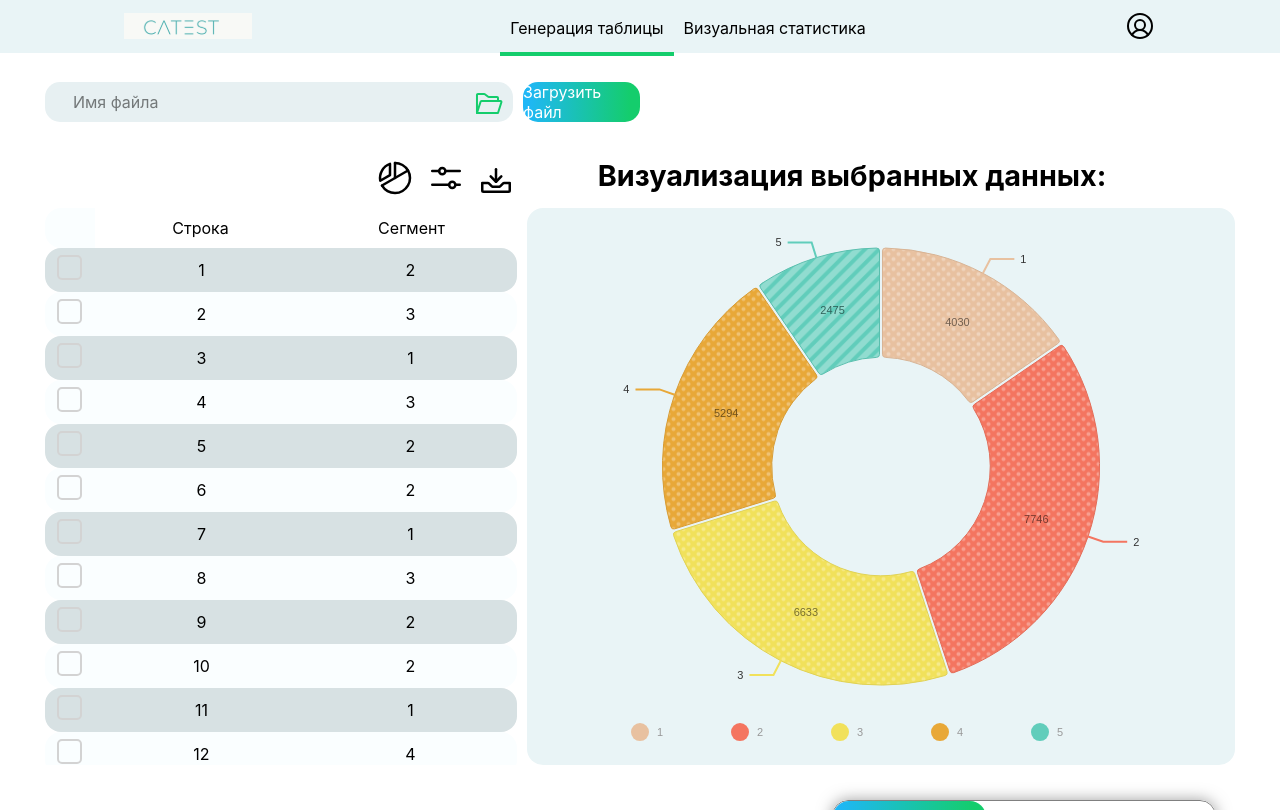
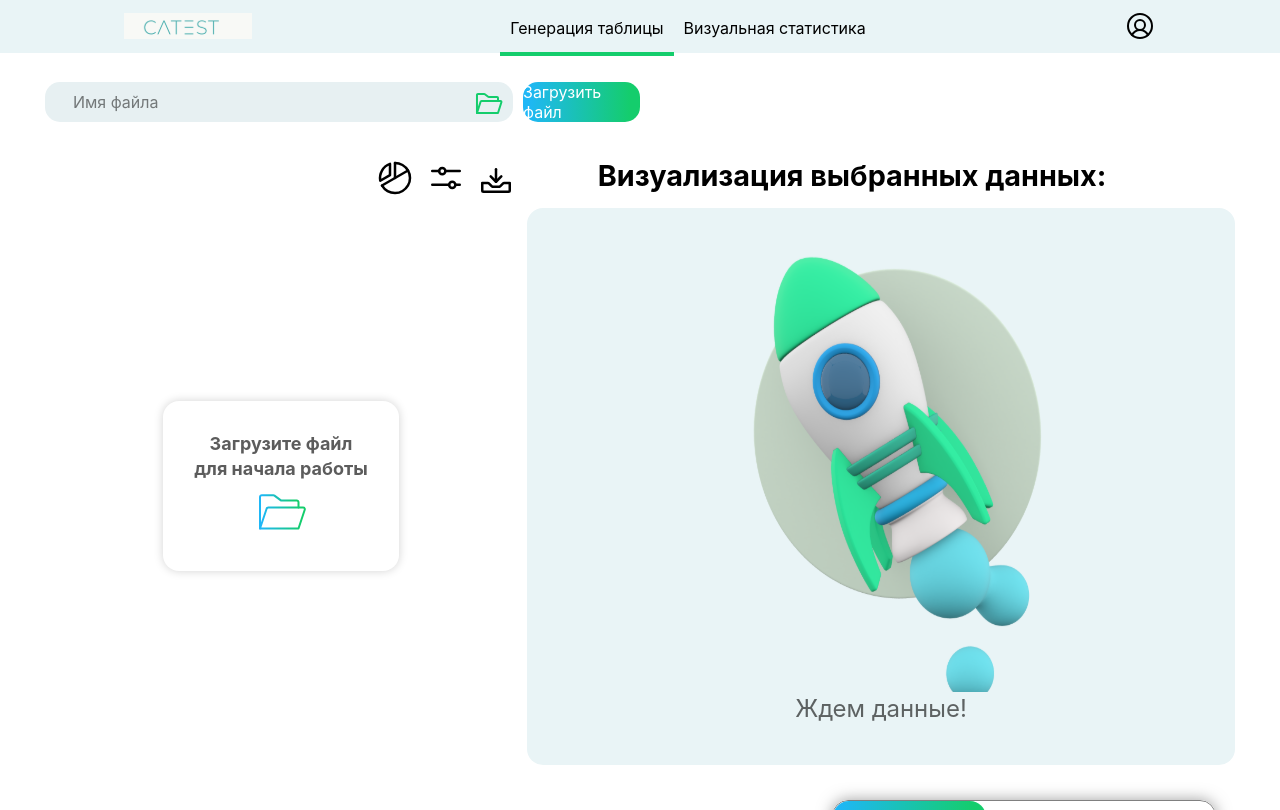
Before and after one commit to cp-final/front, a React (Create React App) app: page / in a window 1280 px wide. Built offline with nearby package versions, Linux system fonts and the light colour scheme.

Commit message:
empty data handling

```diff
--- /dev/null
+++ b/src/components/HomePage/HomePageSidebar/ChartWidget/ChartPlaceholder/ChartPlaceholder.jsx
@@ -0,0 +1,16 @@
+import React from 'react';
+import pic from "./../../../../../assets/Vectary texture.svg";
+import s from "./ChartPlaceholder.module.css";
+
+const ChartPlaceholder = () => {
+    return (
+        <div className={s.wrapper}>
+            <div className={s.box}>
+                <img src={pic} alt=""/>
+                Ждем данные!
+            </div>
+        </div>
+    )
+};
+
+export default ChartPlaceholder;
--- /dev/null
+++ b/src/components/HomePage/HomePageSidebar/ChartWidget/ChartPlaceholder/ChartPlaceholder.module.css
@@ -0,0 +1,24 @@
+.wrapper {
+    width: 100%;
+    height: 100%;
+    display: flex;
+    justify-content: center;
+    align-items: center;
+}
+
+.box {
+    width: 50%;
+    display: flex;
+    flex-direction: column;
+    align-items: center;
+    font-style: normal;
+    font-weight: normal;
+    font-size: 24px;
+    line-height: 33px;
+    text-align: center;
+    color: rgba(0, 0, 0, 0.6);
+}
+
+.box > img {
+    object-fit: contain;
+}
--- a/src/components/HomePage/HomePageSidebar/ChartWidget/ChartWidget.jsx
+++ b/src/components/HomePage/HomePageSidebar/ChartWidget/ChartWidget.jsx
@@ -2,12 +2,18 @@ import React from 'react';
 import s from "./ChartWidget.module.css";
 import Chart from "./Chart";
 import {connect} from "react-redux";
+import ChartPlaceholder from "./ChartPlaceholder/ChartPlaceholder";
+import WithFade from "../../../common/WithFade/WithFade";
 
 const ChartWidget = ({chartData}) => {
     return (
         <div className={s.wrapper}>
-
-            {chartData && <Chart data={chartData}/>}
+            <WithFade isIn={!chartData}>
+                <ChartPlaceholder />
+            </WithFade>
+            <WithFade isIn={chartData}>
+                <Chart data={chartData}/>
+            </WithFade>
         </div>
     )
 };
--- a/src/components/HomePage/HomePageSidebar/ChartWidget/ChartWidget.module.css
+++ b/src/components/HomePage/HomePageSidebar/ChartWidget/ChartWidget.module.css
@@ -3,4 +3,5 @@
     height: 100%;
     border-radius: 16px;
     background: #E9F4F6;
+    position: relative;
 }
--- a/src/components/TableWidget/DataTableWidget.jsx
+++ b/src/components/TableWidget/DataTableWidget.jsx
@@ -3,6 +3,8 @@ import {connect} from "react-redux";
 import DataTable from "./DataTable/DataTable";
 import s from "./DataTableWidget.module.css";
 import {getNewTableData, getTableData} from "../../store/reducers/dataReducer";
+import TablePlaceholder from "./TablePlaceholder/TablePlaceholder";
+import WithFade from "../common/WithFade/WithFade";
 
 const DataTableWidget = ({
                              data, portion, portionsCount,
@@ -11,7 +13,7 @@ const DataTableWidget = ({
 }) => {
     const ref = React.createRef();
     const load = () => {
-        //if (!initialized && !isFetching) getNewTableData();
+        if (!initialized && !isFetching) getNewTableData();
         if (portion <= portionsCount && initialized && !isFetching) getTableData(portion);
     };
 
@@ -19,16 +21,14 @@ const DataTableWidget = ({
         if (e.target.scrollHeight <= e.target.scrollTop + e.target.offsetHeight) load();
     };
 
-    useEffect(() => {
-        if (!initialized && !isFetching){
-            getNewTableData();
-            ref.current.scrollTop = 0;
-        }
-    }, [initialized, isFetching]);
-
     return (
         <div ref={ref} className={s.wrapper} onScroll={handleScroll}>
-            <DataTable data={data} isFetching={isFetching}/>
+            <WithFade isIn={!initialized}>
+                <TablePlaceholder/>
+            </WithFade>
+            <WithFade isIn={initialized}>
+                <DataTable data={data} isFetching={isFetching}/>
+            </WithFade>
         </div>
     )
 };
--- a/src/components/TableWidget/DataTableWidget.module.css
+++ b/src/components/TableWidget/DataTableWidget.module.css
@@ -2,6 +2,7 @@
     width: 100%;
     height: 100%;
     overflow-y: scroll;
+    position: relative;
 }
 
 .wrapper::-webkit-scrollbar {
--- /dev/null
+++ b/src/components/TableWidget/TablePlaceholder/TablePlaceholder.jsx
@@ -0,0 +1,20 @@
+import React from 'react';
+import s from './TablePlaceholder.module.css';
+import folderOpenGr from './../../../assets/FolderOpenGr.svg';
+
+const TablePlaceholder = () => {
+    return (
+        <div className={s.wrapper}>
+            <div className={s.content}>
+                <div>Загрузите файл для начала работы</div>
+                <div>
+                    <div className={s.pic}>
+                        <img src={folderOpenGr} alt=""/>
+                    </div>
+                </div>
+            </div>
+        </div>
+    )
+};
+
+export default TablePlaceholder;
--- /dev/null
+++ b/src/components/TableWidget/TablePlaceholder/TablePlaceholder.module.css
@@ -0,0 +1,39 @@
+.wrapper {
+    width: 100%;
+    height: 100%;
+    display: flex;
+    justify-content: center;
+    align-items: center;
+}
+
+.content {
+    width: 50%;
+    height: min-content;
+    border-radius: 16px;
+    box-shadow: 0 0 10px 0 lightgrey;
+    display: grid;
+    grid-gap: 10px;
+    grid-template: repeat(2, 1fr) / 100%;
+    background: #ffffff;
+    padding: 30px;
+}
+
+.content > div {
+    display: flex;
+    justify-content: center;
+    text-align: center;
+    font-style: normal;
+    font-weight: bold;
+    font-size: 18px;
+    line-height: 25px;
+
+    color: rgba(0, 0, 0, 0.64);
+}
+
+.pic {
+    width: 40px;
+    height: 40px;
+    display: flex;
+    justify-content: center;
+    align-items: center;
+}
--- /dev/null
+++ b/src/components/common/WithFade/WithFade.jsx
@@ -0,0 +1,17 @@
+import React from 'react';
+import {CSSTransition} from "react-transition-group";
+
+const WithFade = ({isIn, children}) => {
+    return (
+        <CSSTransition
+            in={isIn}
+            timeout={200}
+            classNames="page"
+            unmountOnExit
+        >
+            {children}
+        </CSSTransition>
+    )
+};
+
+export default WithFade;
--- a/src/store/reducers/filesReducer.js
+++ b/src/store/reducers/filesReducer.js
@@ -1,4 +1,4 @@
-import {setOpenedWidget} from "./uploadingWidget";
+import {setHiddenWidget, setOpenedWidget} from "./uploadingWidget";
 import {getNewTableData, setUninitializedData} from "./dataReducer";
 
 const initialState = {
@@ -59,6 +59,7 @@ export const uploadFile = (file) => async (dispatch) => {
             }));
             dispatch(setUninitializedData());
             dispatch(getNewTableData());
+            dispatch(setHiddenWidget(true));
             clearInterval(id);
             return;
         }
```
Also changed, not shown: src/assets/FolderOpenGr.svg (added), src/assets/Vectary texture.svg (added).
